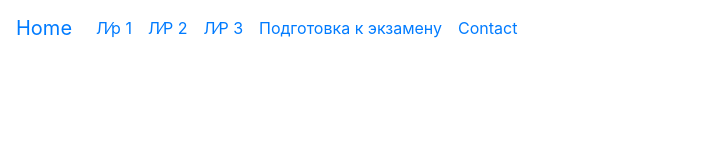
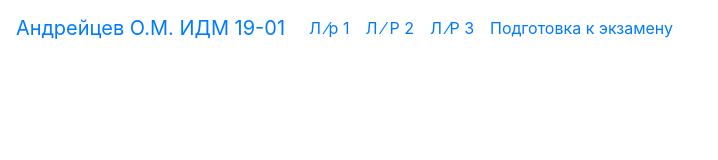
Before and after one commit to Shprechen/Shprechen.github.io, a plain HTML site: page index.html in a window 1280 px wide. Shown: the whole page, without its empty margins (0-718 px from the left). Drawn offline with nearby package versions, Linux system fonts and the light colour scheme.

Commit message:
edit nav

```diff
--- a/index.html
+++ b/index.html
@@ -10,26 +10,23 @@
 <body>
   <!-- navbar -->
     <nav class="navbar navbar-expand-lg fixed-top ">
-        <a class="navbar-brand" href="#">Home</a>
+        <a class="navbar-brand" href="#">Андрейцев О.М. ИДМ 19-01</a>
         <button class="navbar-toggler" type="button" data-toggle="collapse" data-target="#navbarSupportedContent" aria-controls="navbarSupportedContent" aria-expanded="false" aria-label="Toggle navigation">
             <span class="navbar-toggler-icon"></span>
         </button>
         <div class="collapse navbar-collapse " id="navbarSupportedContent">
             <ul class="navbar-nav mr-4">
                 <li class="nav-item">
-                    <a class="nav-link" data-value="lr1" href="#">Л&#8260р 1</a>
+                    <a class="nav-link" data-value="lr1" href="#">Л &#8260р 1</a>
                 </li>
                 <li class="nav-item">
-                    <a class="nav-link " data-value="lr2"href="#">Л&#8260Р 2</a>
+                    <a class="nav-link " data-value="lr2"href="#">Л &#8260 Р 2</a>
                 </li>
                 <li class="nav-item">
-                    <a class="nav-link " data-value="blog" href="#">Л&#8260Р 3</a>
+                    <a class="nav-link " data-value="blog" href="#">Л &#8260Р 3</a>
                 </li>
                 <li class="nav-item">
                     <a class="nav-link " data-value="prepExam" href="#">Подготовка к экзамену</a>
-                </li>
-                <li class="nav-item">
-                    <a class="nav-link " data-value="contact" href="#">Contact</a>
                 </li>
             </ul>
         </div>
```
